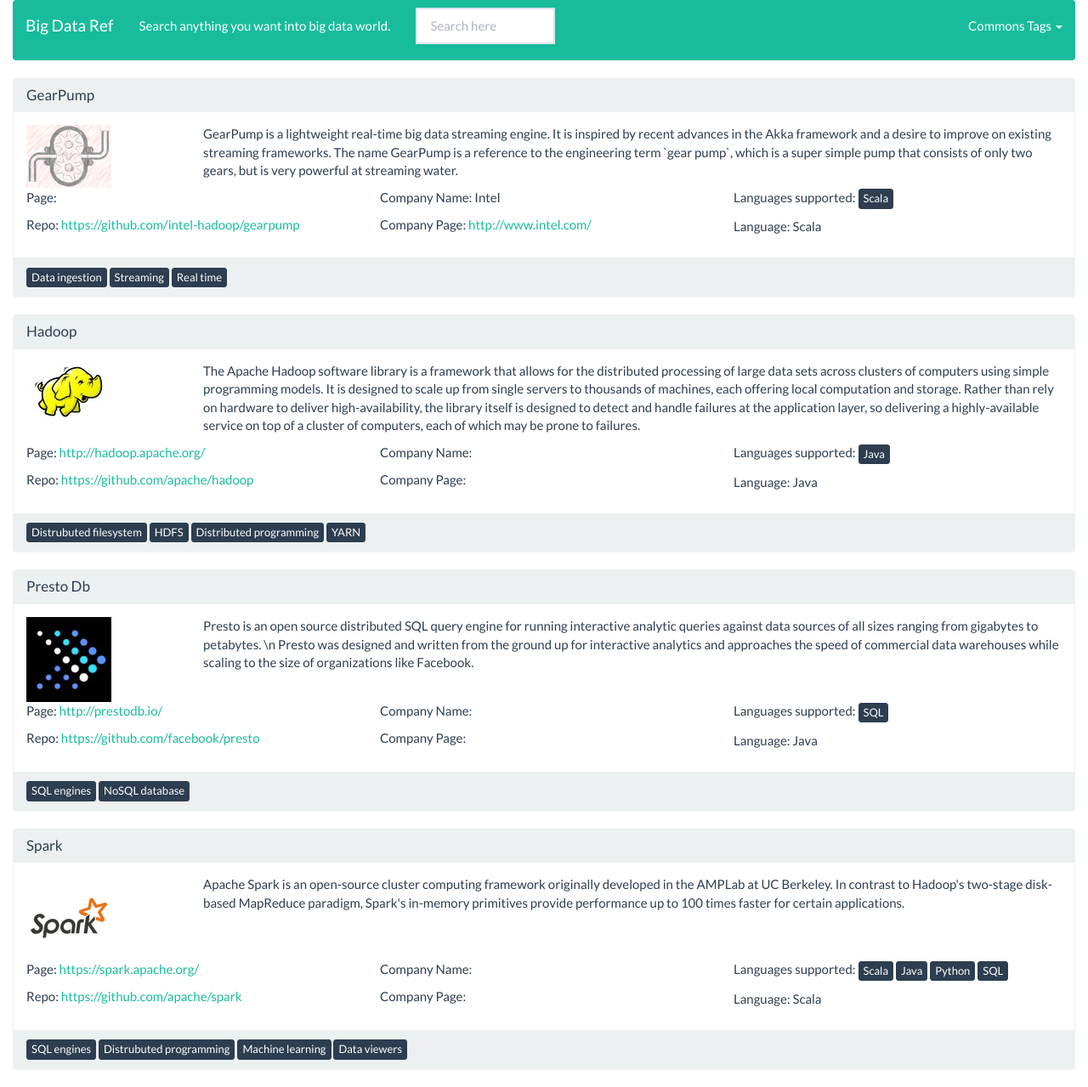
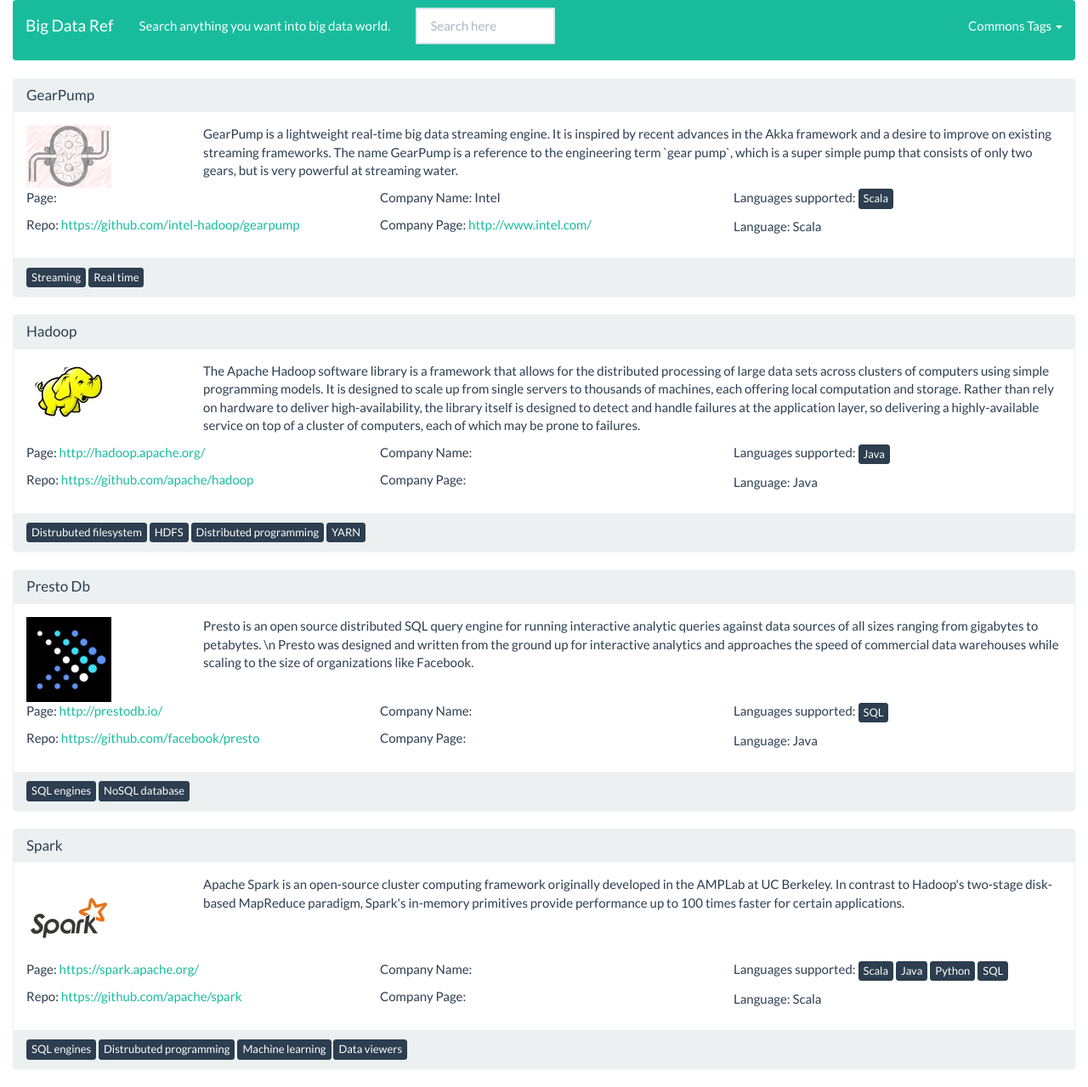
Before and after one commit to bigdataref/bigdataref.github.io, a Jekyll site: the page built from index.html, in a window 1280 px wide. Shown: the whole page at 85% size. Built offline with Jekyll 4.4.1, drawn with Linux system fonts in a browser that asks for light colours; nearby versions of some CDN libraries.

Commit message:
removed wrong tag

```diff
--- a/_data/entries/gearpump.yml
+++ b/_data/entries/gearpump.yml
@@ -3,7 +3,7 @@
 url:
 repoUrl: https://github.com/intel-hadoop/gearpump
 icon: gearpump.png
-tags: [Data ingestion, Streaming, Real time]
+tags: [Streaming, Real time]
 language: Scala
 languagesSupported: Scala
 license: Apache 2.0
```
